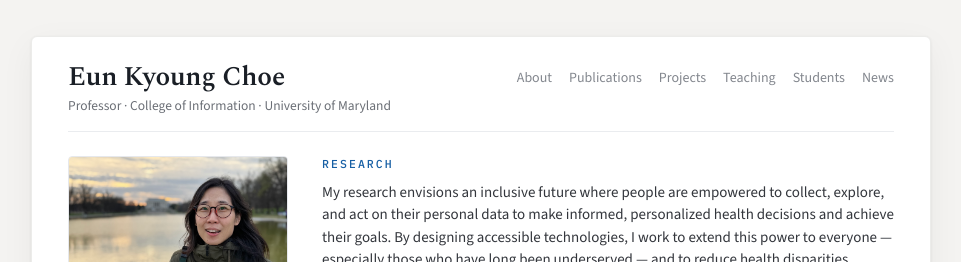
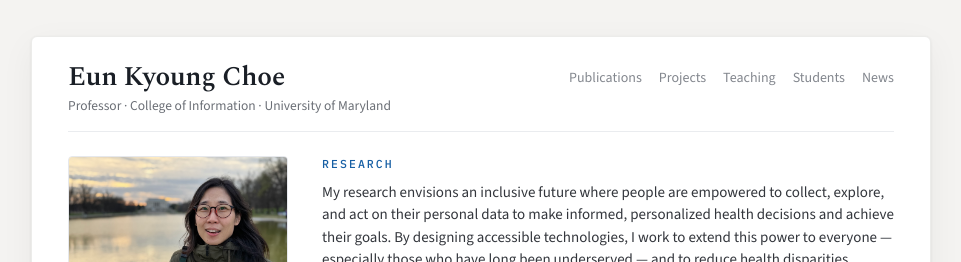
Before and after one commit to ekchoe/ekchoe.github.io, a Jekyll site: the page built from index.html, in a window 1280 px wide. Shown: the top 262 px of the page, without its empty margins (159-1120 px from the left). Built offline with Jekyll 4.4.1, drawn with Linux system fonts in a browser that asks for light colours.

```diff
--- a/_data/nav.yml
+++ b/_data/nav.yml
@@ -1,5 +1,5 @@
 # Top navigation — edit labels/order here.
-- { id: about,        label: About,        url: /about/ }
+# - { id: about,        label: About,        url: /about/ }
 - { id: publications, label: Publications, url: /publications/ }
 - { id: projects,     label: Projects,     url: /projects/ }
 - { id: teaching,     label: Teaching,     url: /teaching/ }
```
Also changed, not shown: 1 other file.
